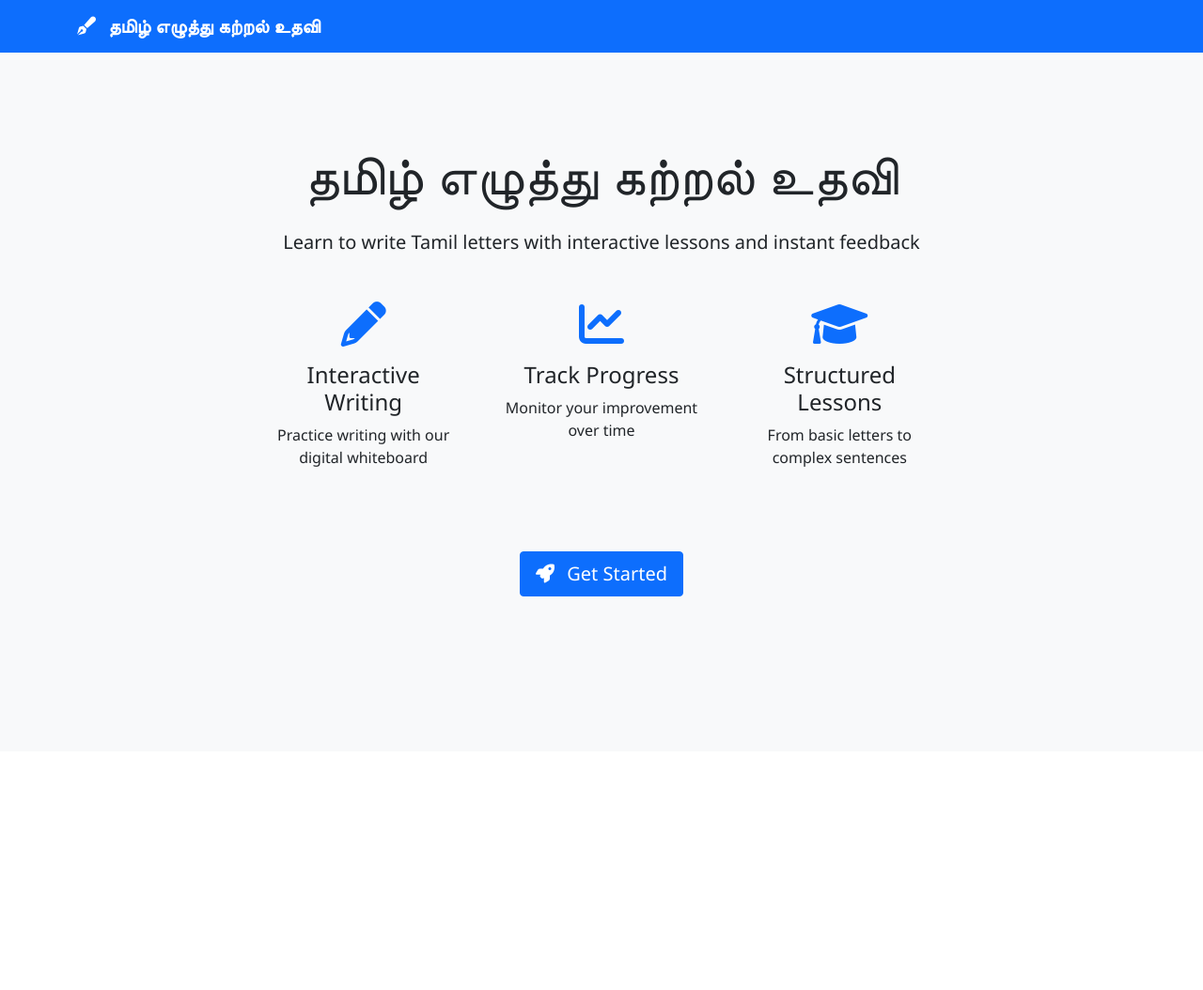
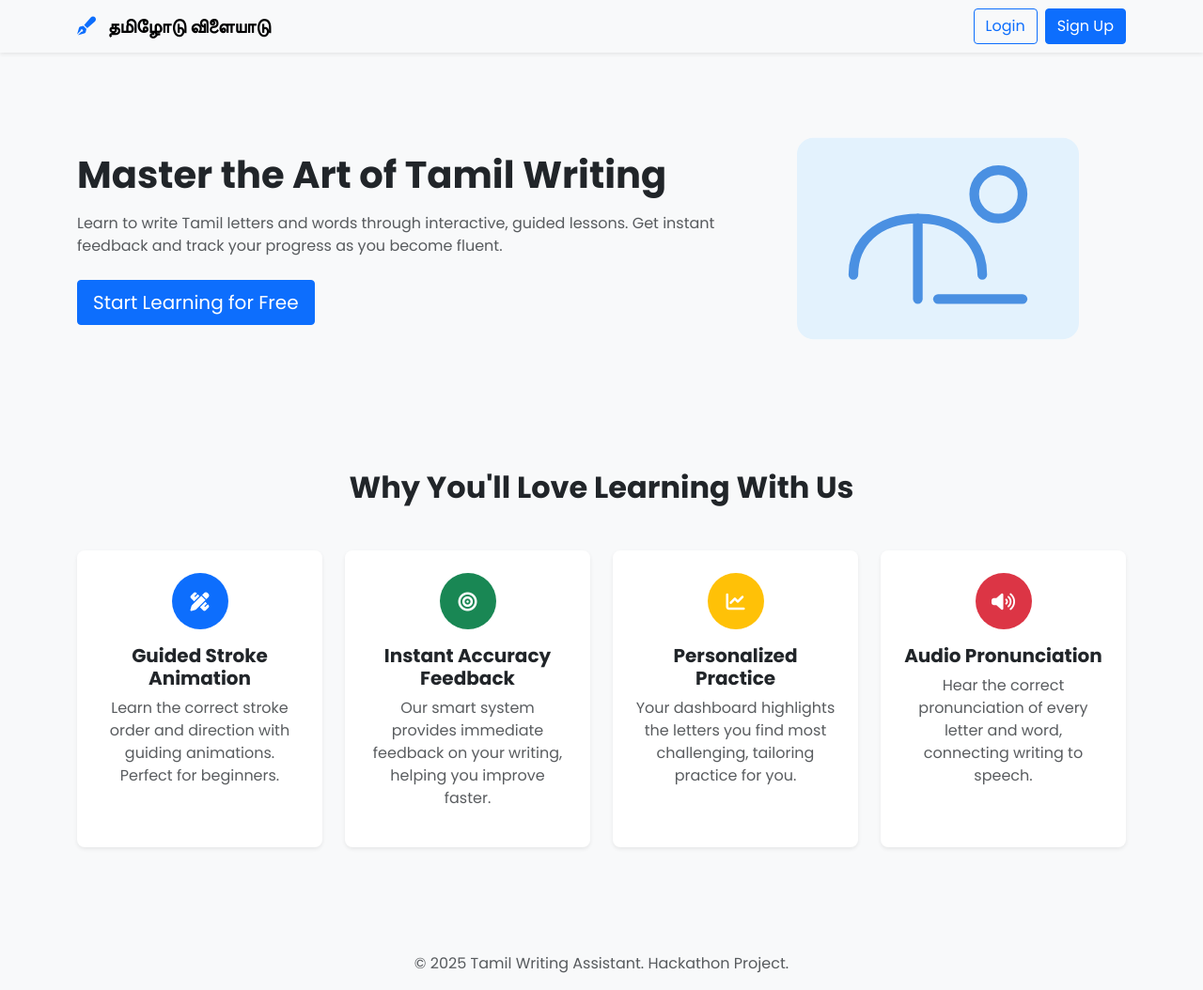
Before and after one commit to nithixh/Tamil-Writing-Learning-Assistant, a Flask app: page / in a window 1280 px wide. Shown: the whole page at 94% size. Before the commit the page ends 635 px from the top, so only its background shows below. Run offline with Flask 3, Linux system fonts and the light colour scheme.

Commit message:
Changed UI

```diff
--- a/templates/index.html
+++ b/templates/index.html
@@ -1,58 +1,117 @@
-<!-- templates/index.html -->
 <!DOCTYPE html>
 <html lang="en">
 <head>
     <meta charset="UTF-8">
     <meta name="viewport" content="width=device-width, initial-scale=1.0">
-    <title>Tamil Writing Learning Assistant</title>
-    <link href="https://cdn.jsdelivr.net/npm/bootstrap@5.1.3/dist/css/bootstrap.min.css" rel="stylesheet">
-    <link href="https://cdnjs.cloudflare.com/ajax/libs/font-awesome/6.0.0/css/all.min.css" rel="stylesheet">
-    <link href="/static/css/style.css" rel="stylesheet">
+    <title>Welcome - Tamil Writing Learning Assistant</title>
+
+    <!-- Bootstrap CSS -->
+    <link href="https://cdn.jsdelivr.net/npm/bootstrap@5.3.3/dist/css/bootstrap.min.css" rel="stylesheet">
+
+    <!-- Font Awesome -->
+    <link href="https://cdnjs.cloudflare.com/ajax/libs/font-awesome/6.5.1/css/all.min.css" rel="stylesheet">
+
+    <!-- Google Fonts -->
+    <link href="https://fonts.googleapis.com/css2?family=Poppins:wght@400;600;700&display=swap" rel="stylesheet">
+
+    <!-- Custom CSS from Flask static -->
+    <link rel="stylesheet" href="{{ url_for('static', filename='css/style.css') }}">
 </head>
-<body>
-    <nav class="navbar navbar-expand-lg navbar-dark bg-primary">
+<body style="font-family: 'Poppins', sans-serif;">
+
+    <!-- Navbar -->
+    <nav class="navbar navbar-expand-lg navbar-light bg-light shadow-sm">
         <div class="container">
-            <a class="navbar-brand" href="/">
-                <i class="fas fa-pen-fancy me-2"></i>
-                தமிழ் எழுத்து கற்றல் உதவி
+            <a class="navbar-brand fw-bold" href="/">
+                <i class="fas fa-pen-fancy me-2 text-primary"></i>
+                தமிழோடு விளையாடு
             </a>
+            <div class="d-flex">
+                <a href="{{ url_for('login') }}" class="btn btn-outline-primary me-2">Login</a>
+                <a href="{{ url_for('signup') }}" class="btn btn-primary">Sign Up</a>
+            </div>
         </div>
     </nav>
 
-    <div class="container mt-5">
-        <div class="row justify-content-center">
-            <div class="col-md-8 text-center">
-                <div class="hero-section">
-                    <h1 class="display-4 mb-4">தமிழ் எழுத்து கற்றல் உதவி</h1>
-                    <p class="lead mb-4">Learn to write Tamil letters with interactive lessons and instant feedback</p>
+    <!-- Hero Section -->
+    <section class="py-5 bg-light">
+        <div class="container d-flex flex-lg-row flex-column align-items-center justify-content-between">
+            <div class="hero-text text-lg-start text-center mb-4 mb-lg-0">
+                <h1 class="fw-bold mb-3">Master the Art of Tamil Writing</h1>
+                <p class="text-muted mb-4">
+                    Learn to write Tamil letters and words through interactive, guided lessons.
+                    Get instant feedback and track your progress as you become fluent.
+                </p>
+                <a href="{{ url_for('signup') }}" class="btn btn-primary btn-lg">
+                    Start Learning for Free
+                </a>
+            </div>
+            <div class="hero-image text-center">
+                <!-- Simple SVG illustration -->
+                <svg width="400" height="300" viewBox="0 0 450 350" fill="none" xmlns="http://www.w3.org/2000/svg">
+                    <rect x="50" y="50" width="350" height="250" rx="20" fill="#E3F2FD"/>
+                    <path d="M120 220C120 180 150 150 200 150C250 150 280 180 280 220" stroke="#4A90E2" stroke-width="12" stroke-linecap="round" stroke-linejoin="round"/>
+                    <path d="M200 150V250" stroke="#4A90E2" stroke-width="12" stroke-linecap="round"/>
+                    <path d="M300 150C316.569 150 330 136.569 330 120C330 103.431 316.569 90 300 90C283.431 90 270 103.431 270 120C270 136.569 283.431 150 300 150Z" stroke="#4A90E2" stroke-width="12"/>
+                    <path d="M225 250L330 250" stroke="#4A90E2" stroke-width="12" stroke-linecap="round"/>
+                </svg>
+            </div>
+        </div>
+    </section>
 
-                    <div class="row mb-5">
-                        <div class="col-md-4 feature">
-                            <i class="fas fa-pencil-alt fa-3x mb-3"></i>
-                            <h4>Interactive Writing</h4>
-                            <p>Practice writing with our digital whiteboard</p>
+    <!-- Features Section -->
+    <section class="py-5">
+        <div class="container">
+            <h2 class="text-center fw-bold mb-5">Why You'll Love Learning With Us</h2>
+            <div class="row g-4">
+                <div class="col-md-6 col-lg-3">
+                    <div class="card shadow-sm border-0 h-100 text-center p-4">
+                        <div class="icon-circle bg-primary text-white mb-3 mx-auto rounded-circle d-flex align-items-center justify-content-center" style="width:60px; height:60px;">
+                            <i class="fas fa-pen-ruler fa-lg"></i>
                         </div>
-                        <div class="col-md-4 feature">
-                            <i class="fas fa-chart-line fa-3x mb-3"></i>
-                            <h4>Track Progress</h4>
-                            <p>Monitor your improvement over time</p>
+                        <h5 class="fw-bold">Guided Stroke Animation</h5>
+                        <p class="text-muted">Learn the correct stroke order and direction with guiding animations. Perfect for beginners.</p>
+                    </div>
+                </div>
+                <div class="col-md-6 col-lg-3">
+                    <div class="card shadow-sm border-0 h-100 text-center p-4">
+                        <div class="icon-circle bg-success text-white mb-3 mx-auto rounded-circle d-flex align-items-center justify-content-center" style="width:60px; height:60px;">
+                            <i class="fas fa-bullseye fa-lg"></i>
                         </div>
-                        <div class="col-md-4 feature">
-                            <i class="fas fa-graduation-cap fa-3x mb-3"></i>
-                            <h4>Structured Lessons</h4>
-                            <p>From basic letters to complex sentences</p>
+                        <h5 class="fw-bold">Instant Accuracy Feedback</h5>
+                        <p class="text-muted">Our smart system provides immediate feedback on your writing, helping you improve faster.</p>
+                    </div>
+                </div>
+                <div class="col-md-6 col-lg-3">
+                    <div class="card shadow-sm border-0 h-100 text-center p-4">
+                        <div class="icon-circle bg-warning text-white mb-3 mx-auto rounded-circle d-flex align-items-center justify-content-center" style="width:60px; height:60px;">
+                            <i class="fas fa-chart-line fa-lg"></i>
                         </div>
+                        <h5 class="fw-bold">Personalized Practice</h5>
+                        <p class="text-muted">Your dashboard highlights the letters you find most challenging, tailoring practice for you.</p>
                     </div>
-
-                    <a href="/signup" class="btn btn-primary btn-lg">
-                        <i class="fas fa-rocket me-2"></i>
-                        Get Started
-                    </a>
+                </div>
+                <div class="col-md-6 col-lg-3">
+                    <div class="card shadow-sm border-0 h-100 text-center p-4">
+                        <div class="icon-circle bg-danger text-white mb-3 mx-auto rounded-circle d-flex align-items-center justify-content-center" style="width:60px; height:60px;">
+                            <i class="fas fa-volume-up fa-lg"></i>
+                        </div>
+                        <h5 class="fw-bold">Audio Pronunciation</h5>
+                        <p class="text-muted">Hear the correct pronunciation of every letter and word, connecting writing to speech.</p>
+                    </div>
                 </div>
             </div>
         </div>
-    </div>
+    </section>
 
-    <script src="https://cdn.jsdelivr.net/npm/bootstrap@5.1.3/dist/js/bootstrap.bundle.min.js"></script>
+    <!-- Footer -->
+    <footer class="bg-light py-3 mt-5">
+        <div class="container text-center">
+            <p class="mb-0 text-muted">&copy; 2025 Tamil Writing Assistant. Hackathon Project.</p>
+        </div>
+    </footer>
+
+    <!-- Bootstrap JS -->
+    <script src="https://cdn.jsdelivr.net/npm/bootstrap@5.3.3/dist/js/bootstrap.bundle.min.js"></script>
 </body>
 </html>
```
